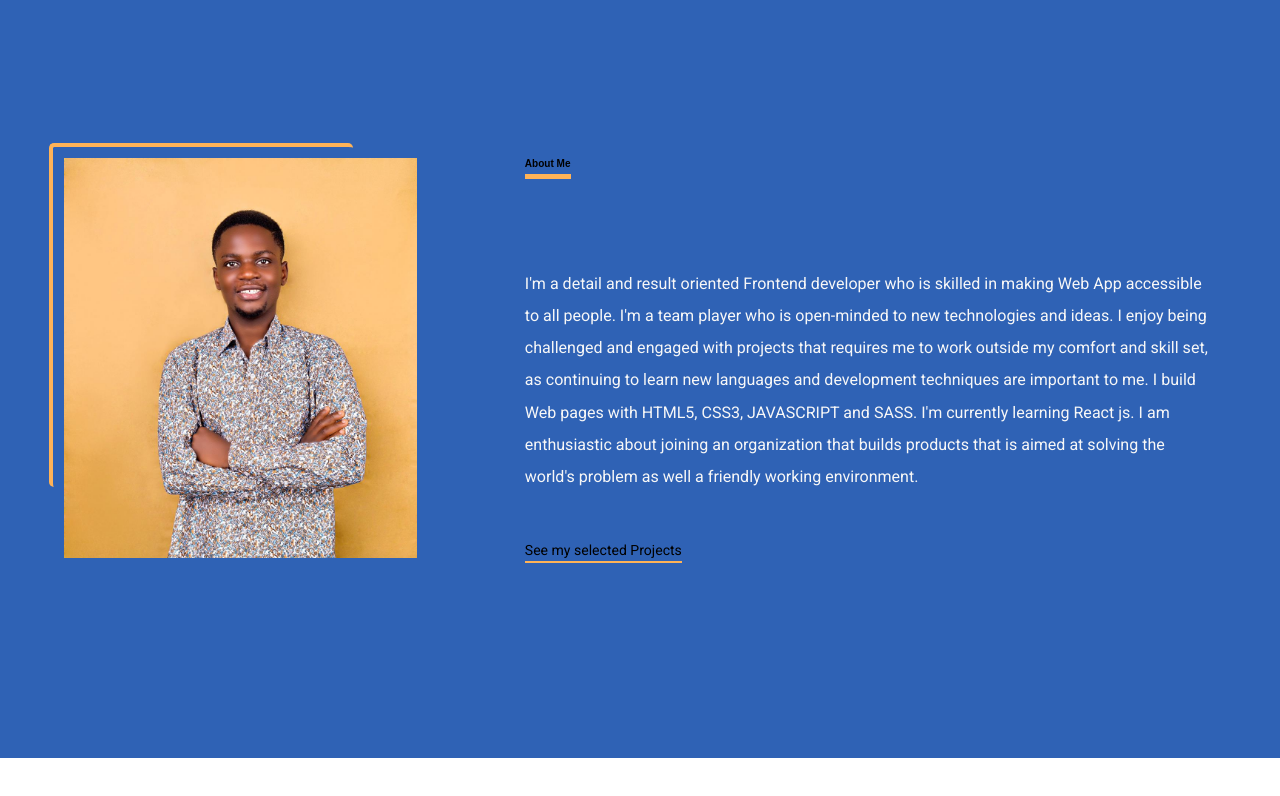
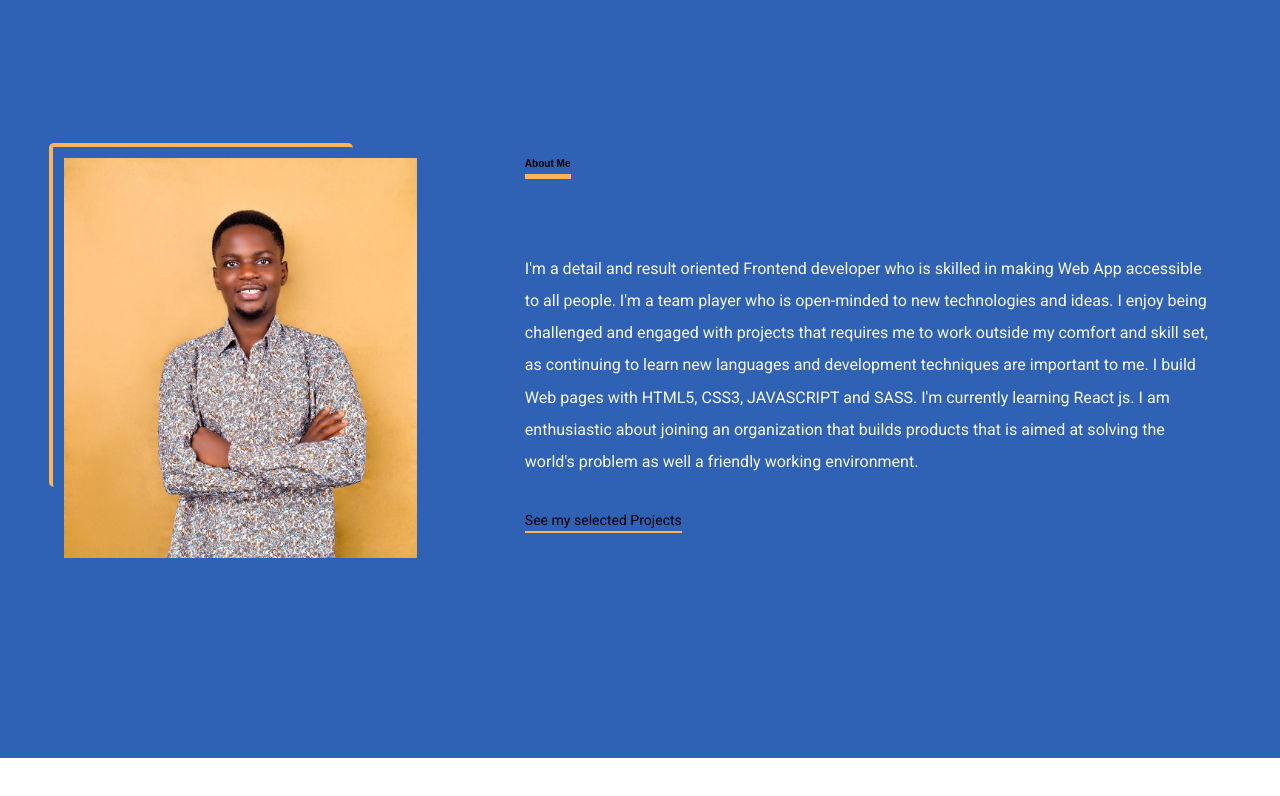
Before and after one commit to Adepejustephen/portfolio, a React (Create React App) app: page /home in a window 1280 px wide. Shown: the part 962-1758 px from the top of the page. Built offline with nearby package versions, Linux system fonts and the light colour scheme; a web font is replaced by a local one.

Commit message:
add margin to about text

```diff
--- a/src/pages/about/About.Styles.js
+++ b/src/pages/about/About.Styles.js
@@ -84,11 +84,12 @@ export const AboutTextContainer = styled(motion.div)`
   display: flex;
   flex-direction: column;
   justify-content: space-between;
+  margin-bottom: 3rem;
 
   @media screen and (max-width: 800px) {
     width: 100%;
     margin-left:0;
-    margin-top: 30px;
+    margin-top: 3rem;
     /* align-items: center; */
   }
 `;
```
